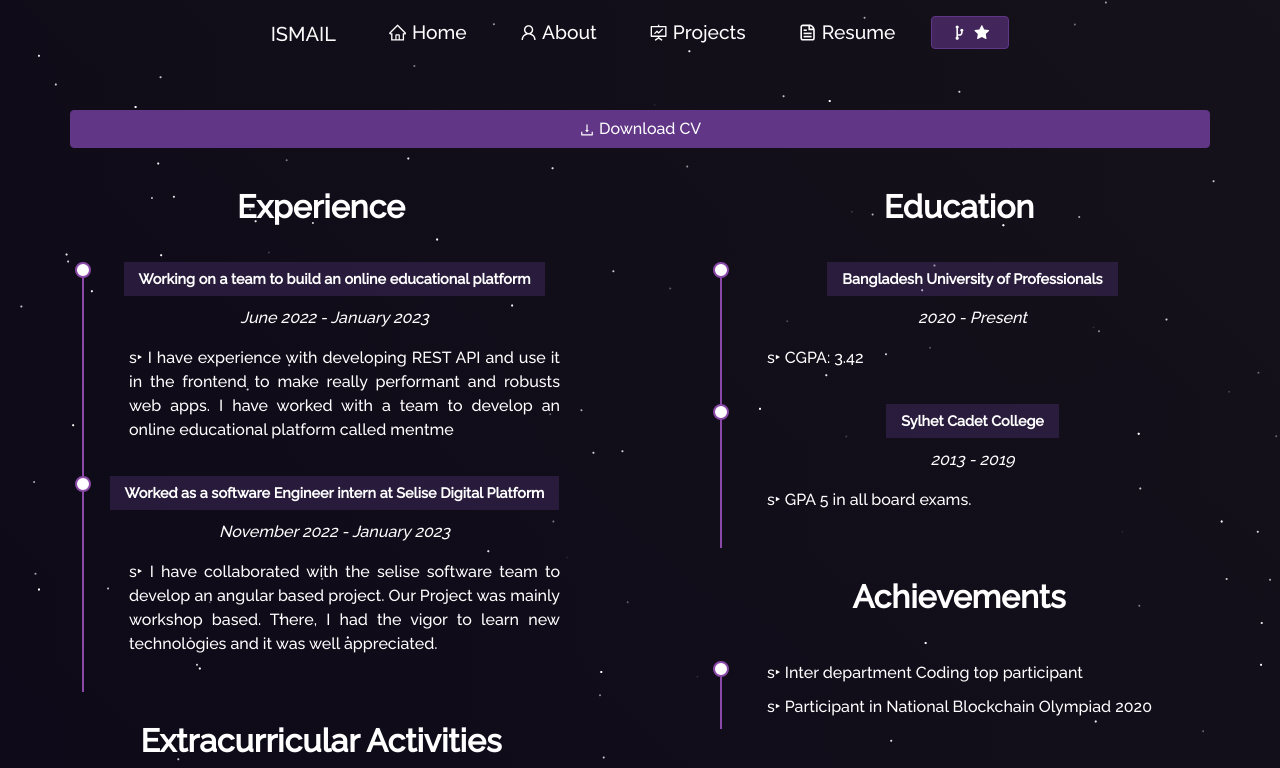
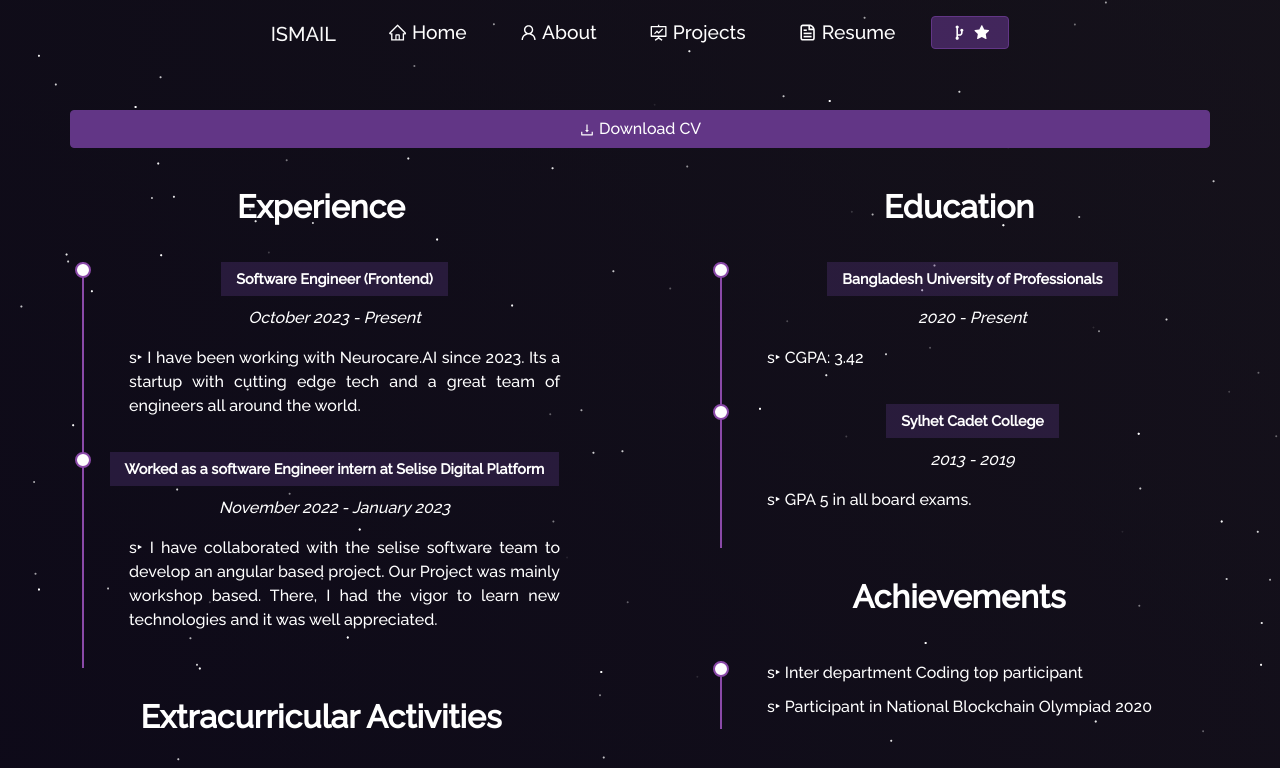
Before and after one commit to isa-mohammad/react-portfolio, a React (Create React App) app: page /resume in a window 1280 px wide. Shown: the top 768 px of the page. Built offline with nearby package versions, Linux system fonts and the light colour scheme.

Commit message:
Update Resume.js

```diff
--- a/src/components/Resume/Resume.js
+++ b/src/components/Resume/Resume.js
@@ -22,10 +22,10 @@ function Resume() {
           <Col md={6} className="resume-left">
             <h3 className="resume-title">Experience</h3>
             <Resumecontent
-              title="Working on a team to build an online educational platform"
-              date="June 2022 - January 2023"
+              title="Software Engineer (Frontend)"
+              date="October 2023 - Present"
               content={[
-                "I have experience with developing REST API and use it in the frontend to make really performant and robusts web apps. I have worked with a team to develop an online educational platform called mentme",
+                "I have been working with Neurocare.AI since 2023. Its a startup with cutting edge tech and a great team of engineers all around the world.",
               ]}
             />
             <Resumecontent
```
